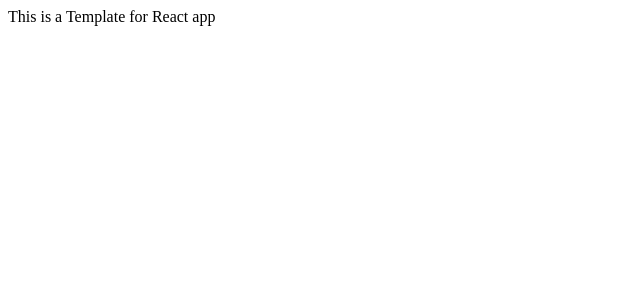
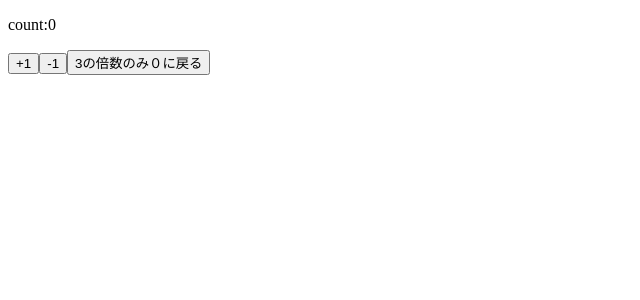
Before and after one commit to kannoRyo/react-hooks-101, a React (Create React App) app: page / in a window 1280 px wide. Shown: the top 300 px of the page, without its empty margins (0-640 px from the left). Built offline with nearby package versions, Linux system fonts and the light colour scheme.

Commit message:
my first React hook with useState

```diff
--- a/src/App.js
+++ b/src/App.js
@@ -1,10 +1,14 @@
-import React from 'react'
+import React , {useState} from 'react'
 
 const App = () => {
+  const [count, setCount] = useState(0)
   return (
-    <div className="App">
-      This is a Template for React app
-    </div>
+    <>
+      <p>count:{count}</p>
+      <button onClick={() =>setCount(count + 1)}>+1</button>
+      <button onClick={() =>setCount(count - 1)}>-1</button>
+      <button onClick={()=> count % 3 === 0 ? setCount(0) : setCount(count)}>3の倍数のみ０に戻る</button>
+    </>
   );
 }
 
```
Also changed, not shown: 1 other file (tests, documents, lock files or other folders).
